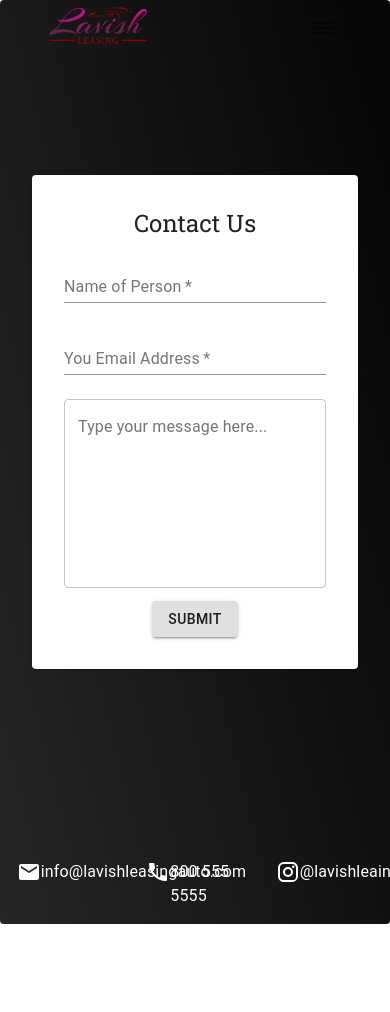
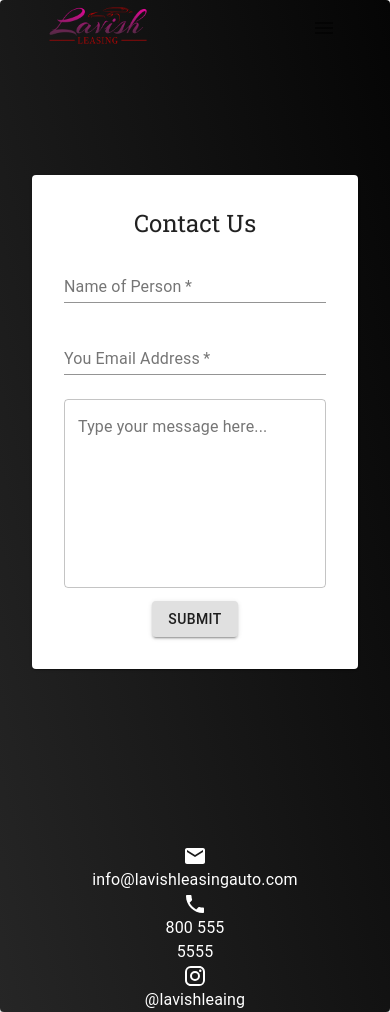
Before and after one commit to singhjason96/LavishLeasing, a React (Create React App) app: page /contact in a window 390 px wide. Before the commit the page ends 924 px from the top, so only its background shows below. Built offline with nearby package versions, Linux system fonts and the light colour scheme.

Commit message:
mobile responsive contact page

```diff
--- a/src/components/ContactPage.jsx
+++ b/src/components/ContactPage.jsx
@@ -28,9 +28,30 @@ const useStyles = makeStyles((theme) => ({
     margin: "32px",
   },
   footer: {
-    display: "flex",
-    margin: theme.spacing(2),
-    justifyContent: "space-evenly",
+    display: 'flex',
+    flexDirection: "column",
+    alignItems: 'center',
+    textAlign: 'center',
+    ["@media (min-width:780px)"]: {
+      display: "flex",
+      margin: theme.spacing(2),
+      justifyContent: "space-evenly",
+      textAlign: 'center'
+    }
+  },
+  footerContainer: {
+    display: 'flex',
+    flexDirection: "column",
+    textAlign: 'center',
+    alignItems: 'center',
+    justifyContent: 'center',
+
+    ["@media (min-width:780px)"]: {
+      display: "flex",
+      flexDirection:'row',
+      textAlign: 'center',
+
+    }
   },
   boxStyle: {
     width: "100%",
@@ -176,7 +197,7 @@ const ContactPage = () => {
           </form>
         </Paper>
       </Grid>
-      <Grid container justify="center">
+      <Grid container justify="center" className={classes.footerContainer}>
         <Grid item xs={3} className={classes.footer}>
           <EmailIcon />
           <Typography>info@lavishleasingauto.com</Typography>
```
